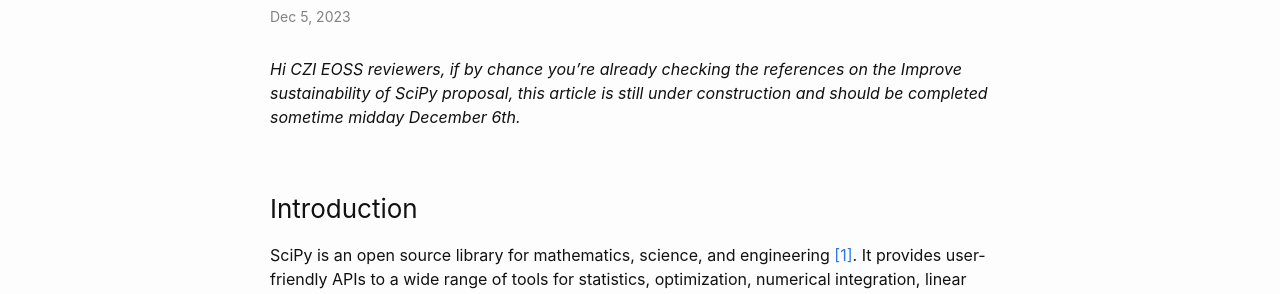
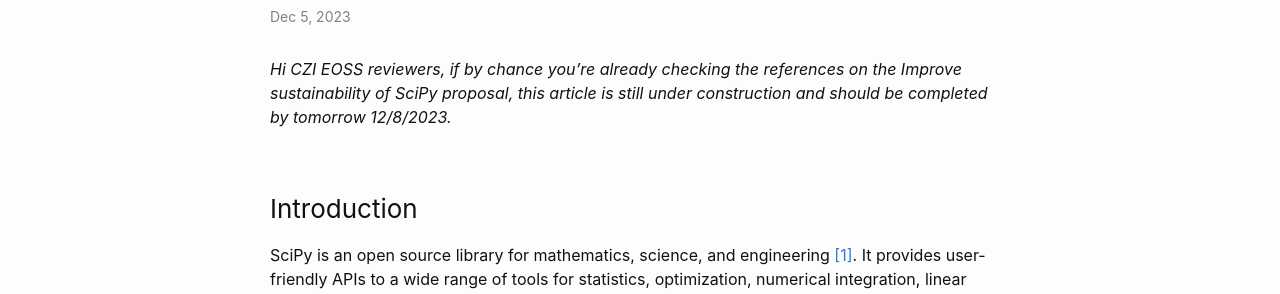
Before and after one commit to steppi/steppi.github.io, a Jekyll site: the page built from _posts/2023-12-05-scipy-fortran-bio-applications.md, in a window 1280 px wide and 900 px high. Shown: the part 198-492 px from the top of the window. Built offline with Jekyll 4.4.1, drawn with Linux system fonts in a browser that asks for light colours.

Commit message:
Update disclaimer

```diff
--- a/_posts/2023-12-05-scipy-fortran-bio-applications.md
+++ b/_posts/2023-12-05-scipy-fortran-bio-applications.md
@@ -6,7 +6,7 @@ published: true
 
 *Hi CZI EOSS reviewers, if by chance you're already checking the references on
 the Improve sustainability of SciPy proposal, this article is still under
-construction and should be completed sometime midday December 6th.*
+construction and should be completed by tomorrow 12/8/2023.*
 
 
 
```
